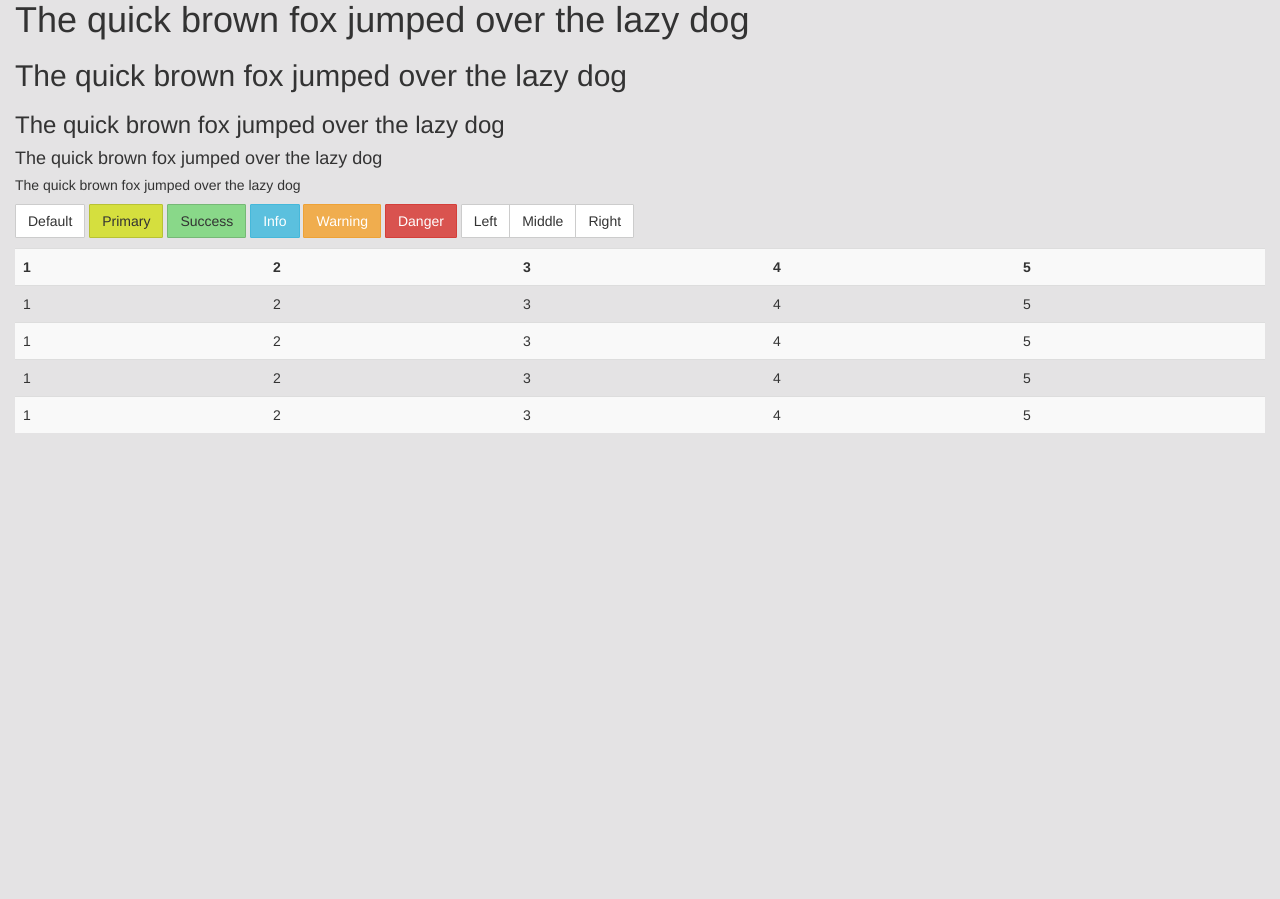
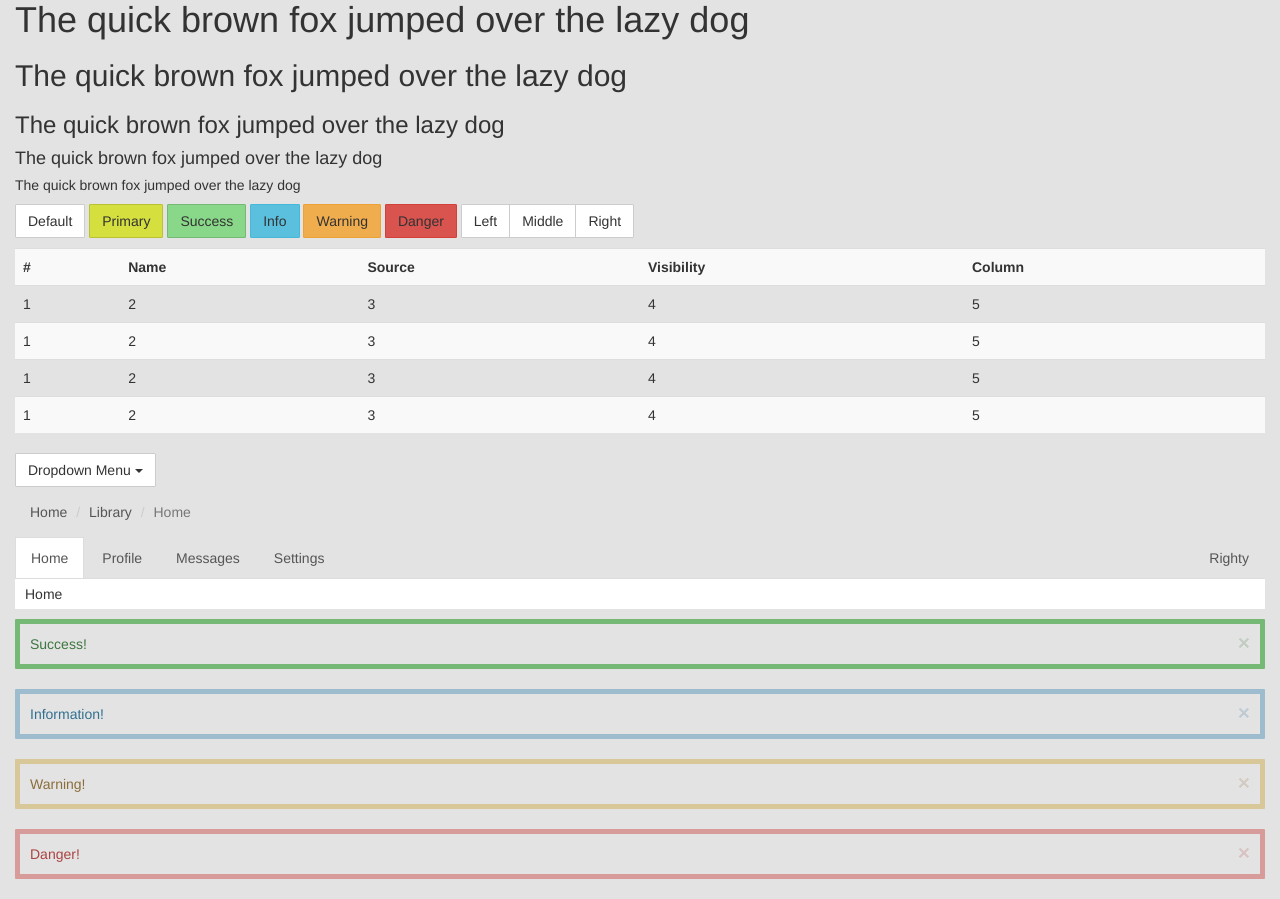
Before and after one commit to phyllers/GAE_Django17, a Django app: page /css_test/ in a window 1280 px wide. Shown: the part 132-1031 px from the top of the page. Before the commit the page ends 565 px from the top, so only its background shows below. Run offline with Django 3.2, Linux system fonts and the light colour scheme; some libraries are stand-ins or nearby versions.

Commit message:
added more styles

```diff
--- a/appengine_config.py
+++ b/appengine_config.py
@@ -3,6 +3,4 @@ import os
 
 sys.path.append(os.path.join(os.getcwd(), "django.zip"))
 sys.path.append(os.path.join(os.getcwd(), "requests.zip"))
-# sys.path.append(os.path.join(os.getcwd(), "requests_oauthlib.zip"))
-# sys.path.append(os.path.join(os.getcwd(), "oauthlib.zip"))
 os.environ['DJANGO_SETTINGS_MODULE'] = 'GAE_Django17.settings'
--- a/sass/basic.sass
+++ b/sass/basic.sass
@@ -3,7 +3,7 @@
  *******************************************/
 
 body
-    background-color: #E4E3E4
+    background-color: $bg-color
 
 blockquote
     border-left-color: #006DC6
@@ -65,25 +65,70 @@ nav
  *******************************************/
 
 .btn
+    color: $font-color
     border-radius: 1px
 .btn-primary
-    color: $font-color
+    @extend .btn
     background-color: $primary-color
     border-color: $primary-color-dark
     &:hover
-        color: $font-color
+        @extend .btn
         background-color: $primary-color-dark
         border-color: $primary-color-dark
 .btn-success
-    color: $font-color
+    @extend .btn
     background-color: $success-color
     border-color: $success-color-dark
     &:hover
-        color: $font-color
+        @extend .btn
         background-color: $success-color-dark
         border-color: $success-color-dark
 
+.dropdown-menu
+    border-radius: 1px
+    margin: 0px
+.dropdown-toggle:hover
+    background-color: #EEE
 
+.nav-tabs
+    border-bottom: 1px solid #ddd
+    > li.active > a
+        border-radius: 1px 1px 0px 0px
+        border-bottom: none
+    > li:hover > a
+        border-radius: 1px 1px 0px 0px
+        border-bottom: none
+    .navbar-right
+        margin-top: 0px
+        margin-right: -2px
+.tab-content
+    background-color: #FFF
+    padding: 5px 10px
+
+.breadcrumb
+    background-color: $bg-color
+    border-radius: 0px
+    margin-bottom: 10px
+    padding: 5px 15px
+
+.alert
+    border-radius: 1px
+    border: 5px solid transparent
+    padding: 10px
+    .close
+        right: 0px
+    &.alert-success
+        background-color: $bg-color
+        border-color: $success-color-dark
+    &.alert-info
+        background-color: $bg-color
+        border-color: $info-color-dark
+    &.alert-warning
+        background-color: $bg-color
+        border-color: $warning-color-dark
+    &.alert-danger
+        background-color: $bg-color
+        border-color: $danger-color-dark
 /********************************************
  * Handy Classes
  *******************************************/
--- a/sass/variables.sass
+++ b/sass/variables.sass
@@ -1,6 +1,7 @@
 $nav-bg: #bec83c
 
 $font-color: #333333
+$bg-color: #E4E3E4
 
 
 
@@ -12,3 +13,10 @@ $secondary-color: #005EAE
 
 $success-color: #89D889
 $success-color-dark: #76b876
+
+$info-color: #D9EDF7
+$info-color-dark: #9dbccd
+$warning-color: #FCF8E3
+$warning-color-dark: #d7c799
+$danger-color: #F2DEDE
+$danger-color-dark: #d79c9a
--- a/static/css/main.css
+++ b/static/css/main.css
@@ -65,26 +65,71 @@ nav {
 /********************************************
  * Overwriting Bootstrap
  ****************************************** */
-.btn {
+.btn, .btn-primary, .btn-primary:hover, .btn-success, .btn-success:hover {
+  color: #333333;
   border-radius: 1px; }
 
 .btn-primary {
-  color: #333333;
   background-color: #D5DF3E;
   border-color: #B8C233; }
   .btn-primary:hover {
-    color: #333333;
     background-color: #B8C233;
     border-color: #B8C233; }
 
 .btn-success {
-  color: #333333;
   background-color: #89D889;
   border-color: #76b876; }
   .btn-success:hover {
-    color: #333333;
     background-color: #76b876;
     border-color: #76b876; }
+
+.dropdown-menu {
+  border-radius: 1px;
+  margin: 0px; }
+
+.dropdown-toggle:hover {
+  background-color: #EEE; }
+
+.nav-tabs {
+  border-bottom: 1px solid #ddd; }
+  .nav-tabs > li.active > a {
+    border-radius: 1px 1px 0px 0px;
+    border-bottom: none; }
+  .nav-tabs > li:hover > a {
+    border-radius: 1px 1px 0px 0px;
+    border-bottom: none; }
+  .nav-tabs .navbar-right {
+    margin-top: 0px;
+    margin-right: -2px; }
+
+.tab-content {
+  background-color: #FFF;
+  padding: 5px 10px; }
+
+.breadcrumb {
+  background-color: #E4E3E4;
+  border-radius: 0px;
+  margin-bottom: 10px;
+  padding: 5px 15px; }
+
+.alert {
+  border-radius: 1px;
+  border: 5px solid transparent;
+  padding: 10px; }
+  .alert .close {
+    right: 0px; }
+  .alert.alert-success {
+    background-color: #E4E3E4;
+    border-color: #76b876; }
+  .alert.alert-info {
+    background-color: #E4E3E4;
+    border-color: #9dbccd; }
+  .alert.alert-warning {
+    background-color: #E4E3E4;
+    border-color: #d7c799; }
+  .alert.alert-danger {
+    background-color: #E4E3E4;
+    border-color: #d79c9a; }
 
 /********************************************
  * Handy Classes
--- a/templates/testapp/css_test.html
+++ b/templates/testapp/css_test.html
@@ -25,11 +25,11 @@
 
     <table class="table table-striped space-top-10">
         <tr>
-            <th>1</th>
-            <th>2</th>
-            <th>3</th>
-            <th>4</th>
-            <th>5</th>
+            <th>#</th>
+            <th>Name</th>
+            <th>Source</th>
+            <th>Visibility</th>
+            <th>Column</th>
         </tr>
         <tr>
             <td>1</td>
@@ -60,4 +60,55 @@
             <td>5</td>
         </tr>
     </table>
+
+    <div class="dropdown">
+        <button class="btn btn-default dropdown-toggle" type="button" id="dropdowntest" data-toggle="dropdown" aria-expanded="true">
+            Dropdown Menu <span class="caret"></span>
+        </button>
+        <ul class="dropdown-menu" role="menu" aria-labelledby="dropdowntest">
+            <li class="dropdown-header">Title</li>
+            <li><a href="#">Action</a></li>
+            <li class="disabled"><a href="#">Disabled</a></li>
+            <li><a href="#">Less Action</a></li>
+            <li class="divider"></li>
+            <li><a href="#">Separate</a></li>
+        </ul>
+    </div>
+
+    <ol class="breadcrumb space-top-10">
+        <li><a href="#">Home</a></li>
+        <li><a href="#">Library</a></li>
+        <li class="active">Home</li>
+    </ol>
+
+    <div role="tabpanel" class="space-top-10">
+        <ul class="nav nav-tabs">
+            <li class="active"><a href="#home" data-toggle="tab">Home</a></li>
+            <li><a href="#profile" data-toggle="tab">Profile</a></li>
+            <li><a href="#messages" data-toggle="tab">Messages</a></li>
+            <li><a href="#settings" data-toggle="tab">Settings</a></li>
+            <li class="navbar-right"><a href="#righty" data-toggle="tab">Righty</a></li>
+        </ul>
+
+        <div class="tab-content">
+            <div class="tab-pane active" id="home">Home</div>
+            <div class="tab-pane" id="profile">Profile</div>
+            <div class="tab-pane" id="messages">Messages</div>
+            <div class="tab-pane" id="settings">Settings</div>
+            <div class="tab-pane" id="righty">Righty</div>
+        </div>
+    </div>
+    <div class="space-top-10"></div>
+    <div class="alert alert-success alert-dismissable">
+        <button type="button" class="close" data-dismiss="alert"><span aria-hidden="true">&times;</span><span class="sr-only">Close</span></button>
+        Success!</div>
+    <div class="alert alert-info alert-dismissible">
+        <button type="button" class="close" data-dismiss="alert"><span aria-hidden="true">&times;</span><span class="sr-only">Close</span></button>
+        Information!</div>
+    <div class="alert alert-warning alert-dismissible">
+        <button type="button" class="close" data-dismiss="alert"><span aria-hidden="true">&times;</span><span class="sr-only">Close</span></button>
+        Warning!</div>
+    <div class="alert alert-danger alert-dismissible">
+        <button type="button" class="close" data-dismiss="alert"><span aria-hidden="true">&times;</span><span class="sr-only">Close</span></button>
+        Danger!</div>
 {% endblock %}
--- a/testapp/views.py
+++ b/testapp/views.py
@@ -9,6 +9,7 @@ from django.shortcuts import redirect
 from urllib2 import Request, urlopen, URLError
 import django
 import json
+import time
 import requests
 
 # from requests_oauthlib import OAuth1
@@ -127,6 +128,8 @@ def search_results(request):
     fake_data = []
     for i in range(1, 10):
         fake_data.append({'name':'Some Title %i' % i,
-                          'info':'Kitty ipsum dolor sit amet, catnip sleep in the sink toss the mousie judging you, sleep on your keyboard judging you hiss hiss sunbathe lick. Fluffy fur zzz lay down in your way sniff claw, catnip knock over the lamp stretching litter box biting.'})
+                          'source':'Kitty ipsum',
+                          'visibility': 'Public',
+                          'updated': time.strftime('%m/%d/%Y')})
     return render(request, 'testapp/search_results.html', {'request': request,
                                                            'data': fake_data,})
```
Also changed, not shown: templates/testapp/search_results.html (+20 -9 lines), 2 other files.
